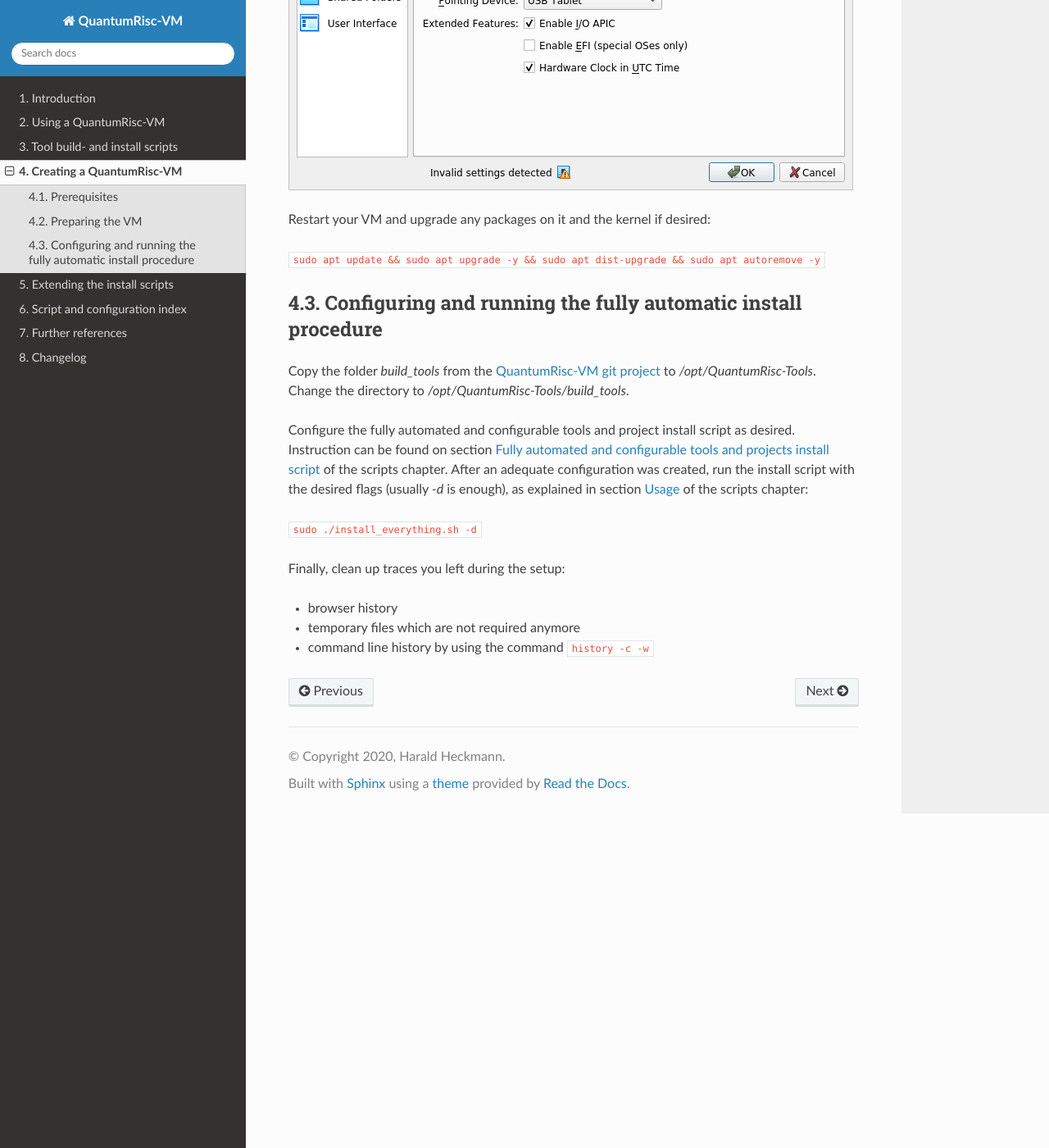
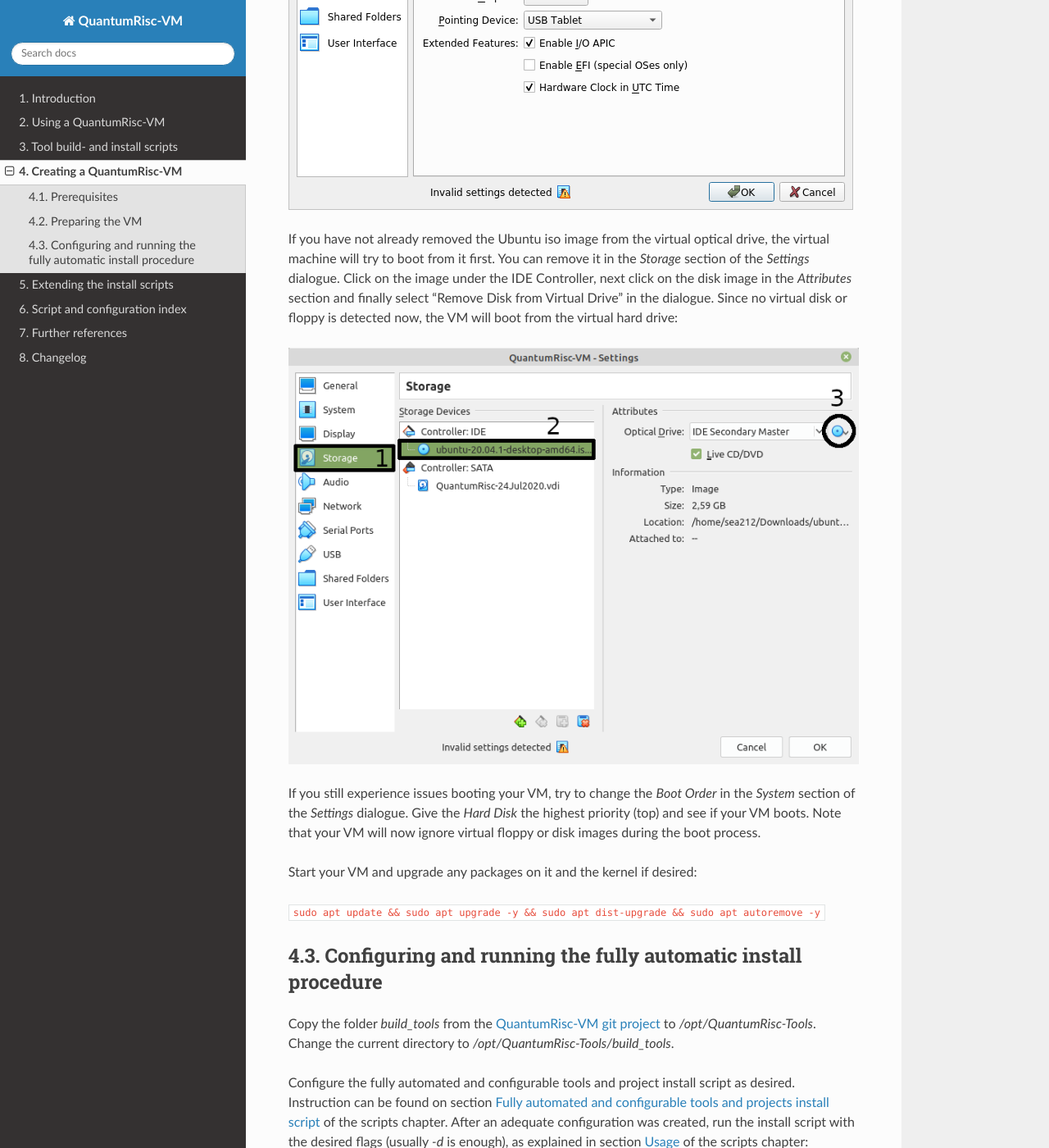
Before and after one commit to sea212/QuantumRisc-VM-Build-Tools, a Sphinx documentation site: the page built from documentation/source/creating_a_vm.rst, in a window 1280 px wide and 1400 px high, scrolled down 1591 px. Shown: the whole window at 82% size. Built offline with Sphinx 7.4.7 and the Read the Docs theme 2.0.0, drawn with Linux system fonts in a browser that asks for light colours; some of the changed text lies outside the part shown.

Commit message:
Updated docs for "Creating a QuantumRisc-VM"

```diff
--- a/documentation/source/creating_a_vm.rst
+++ b/documentation/source/creating_a_vm.rst
@@ -18,7 +19,7 @@
 
 Follow the instructions on `how to install Ubuntu 20.04 LTS <https://fossbytes.com/how-to-install-ubuntu-20-04-lts-virtualbox-windows-mac-linux/>`__, but instead of allocating 30GB of disk space, choose at least 60GB. You can set the username and password both to "quantumrisc". After the successful installation of Ubuntu and all tools and projects, about 54 GB are used up. In case you selected 60GB, about 6GB are still available for the end user to download and install addtional software. During the installation of the tools and projects, the disk will use up to almost 60 GB temporarily.
 
-After the successful installation of Ubuntu 20.04 LTS on the VM, shutdown the VM and follow the instructions from section :ref:`usage-setting-up-vm`. In addition to those instructions, you also have to raise the available memory for the VM to at least 6GB. To achieve this, select the VM and enter the *Settings* dialogue:
+After the successful installation of `Ubuntu 20.04 LTS <https://releases.ubuntu.com/20.04.1/ubuntu-20.04.1-desktop-amd64.iso>`__ and the `VirtualBox Guest Additions <https://download.virtualbox.org/virtualbox/>`__ on the VM, shutdown the VM and follow the instructions from section :ref:`usage-setting-up-vm`. In addition to those instructions, you also have to raise the available memory for the VM to at least 6GB. To achieve this, select the VM and enter the *Settings* dialogue:
 
 .. image:: pictures/using_the_vm/setting_up_vm/select_settings.png
 
@@ -26,14 +27,20 @@
 
 .. image:: pictures/creating_a_vm/preparing/adjust_memory.png
 
-Restart your VM and upgrade any packages on it and the kernel if desired:
+If you have not already removed the Ubuntu iso image from the virtual optical drive, the virtual machine will try to boot from it first. You can remove it in the *Storage* section of the *Settings* dialogue. Click on the image under the IDE Controller, next click on the disk image in the *Attributes* section and finally select "Remove Disk from Virtual Drive" in the dialogue. Since no virtual disk or floppy is detected now, the VM will boot from the virtual hard drive:
+
+.. image:: pictures/creating_a_vm/preparing/remove_iso_image.png
+
+If you still experience issues booting your VM, try to change the *Boot Order* in the *System* section of the *Settings* dialogue. Give the *Hard Disk* the highest priority (top) and see if your VM boots. Note that your VM will now ignore virtual floppy or disk images during the boot process.
+
+Start your VM and upgrade any packages on it and the kernel if desired:
 
 ``sudo apt update && sudo apt upgrade -y && sudo apt dist-upgrade && sudo apt autoremove -y``
 
 Configuring and running the fully automatic install procedure
 -------------------------------------------------------------
 
-Copy the folder *build_tools* from the `QuantumRisc-VM git project <https://github.com/sea212/QuantumRisc-VM-Build-Tools>`__ to */opt/QuantumRisc-Tools*. Change the directory to */opt/QuantumRisc-Tools/build_tools*.
+Copy the folder *build_tools* from the `QuantumRisc-VM git project <https://github.com/sea212/QuantumRisc-VM-Build-Tools>`__ to */opt/QuantumRisc-Tools*. Change the current directory to */opt/QuantumRisc-Tools/build_tools*.
 
 Configure the fully automated and configurable tools and project install script as desired. Instruction can be found on section :ref:`fully-automated-script` of the scripts chapter. After an adequate configuration was created, run the install script with the desired flags (usually *-d* is enough), as explained in section :ref:`fully-automated-script-usage` of the scripts chapter:
 
```
Also changed, not shown: other parts of documentation/source/creating_a_vm.rst (+1 -0 lines), documentation/source/pictures/creating_a_vm/preparing/remove_iso_image.png (added).
